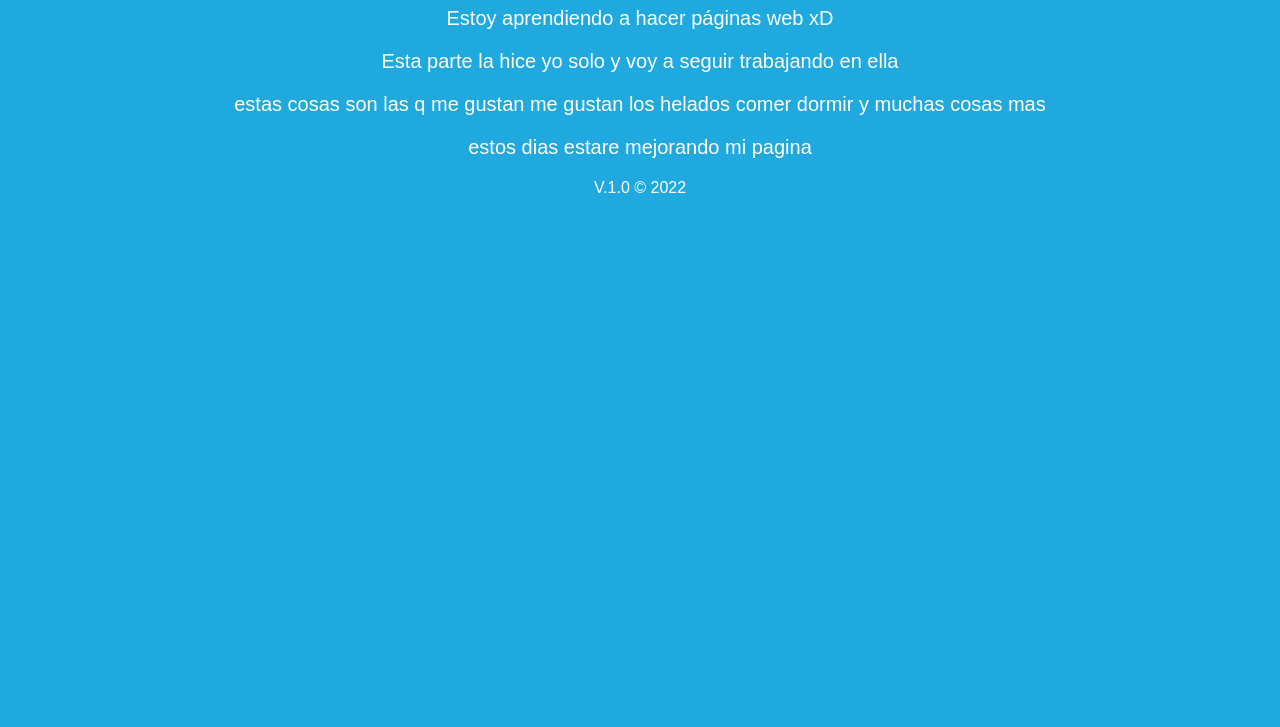
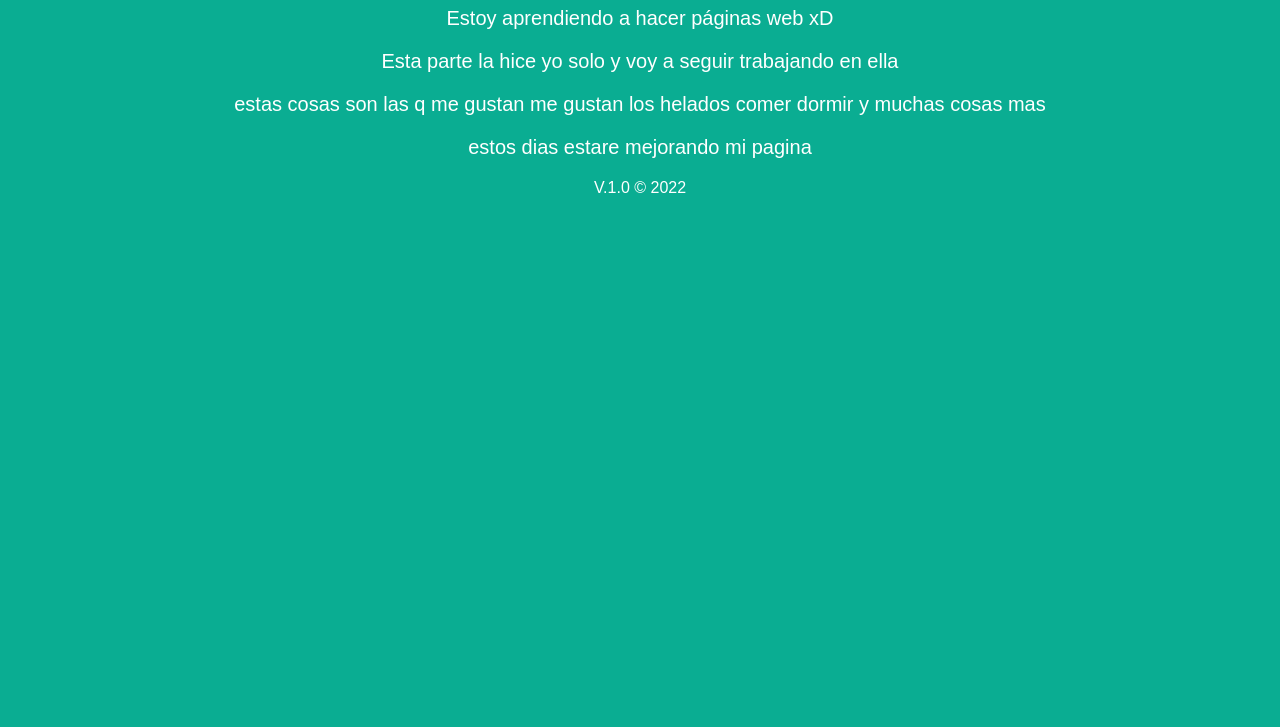
Before and after one commit to santisierrap/santisierrap.github.io, a plain HTML site: page index.html in a window 1280 px wide. Shown: the part 73-800 px from the top of the page. Drawn offline with Linux system fonts and the light colour scheme.

Commit message:
CAMBIE COLOR DE FONDO

```diff
--- a/css/style.css
+++ b/css/style.css
@@ -1,7 +1,7 @@
 body{
     color: white;
     font-family: sans-serif;
-    background-color: rgba(32, 169, 223, 1);
+    background-color: rgb(10, 173, 146);
     text-align: center;
 }
 
```
